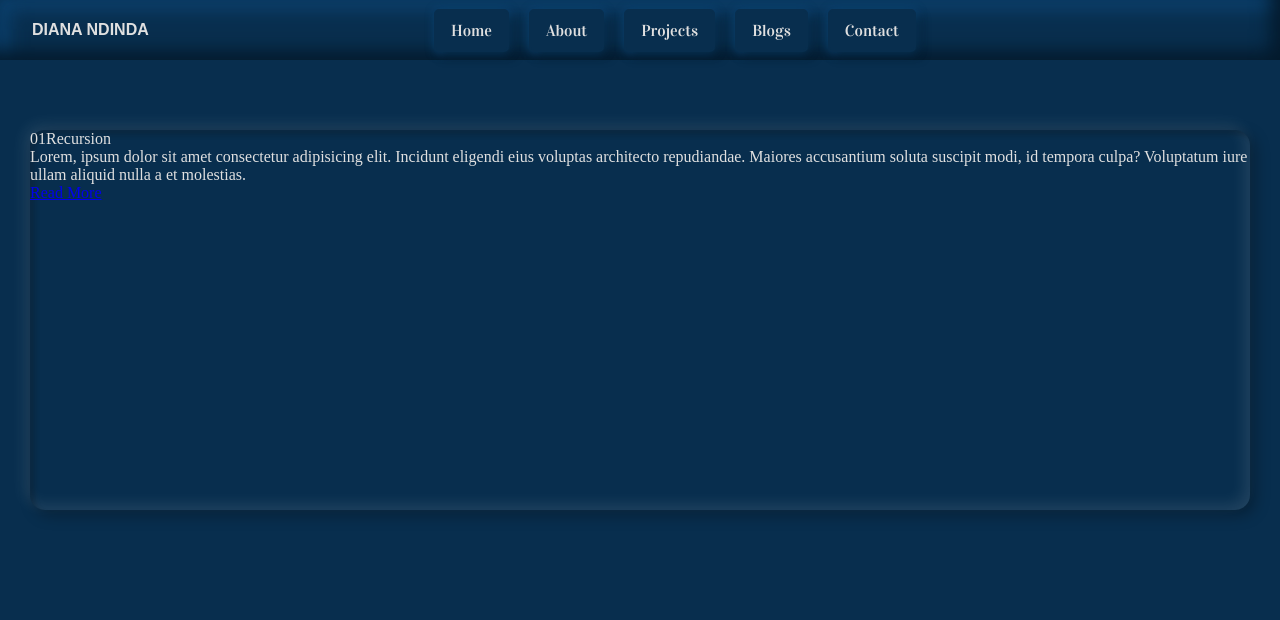
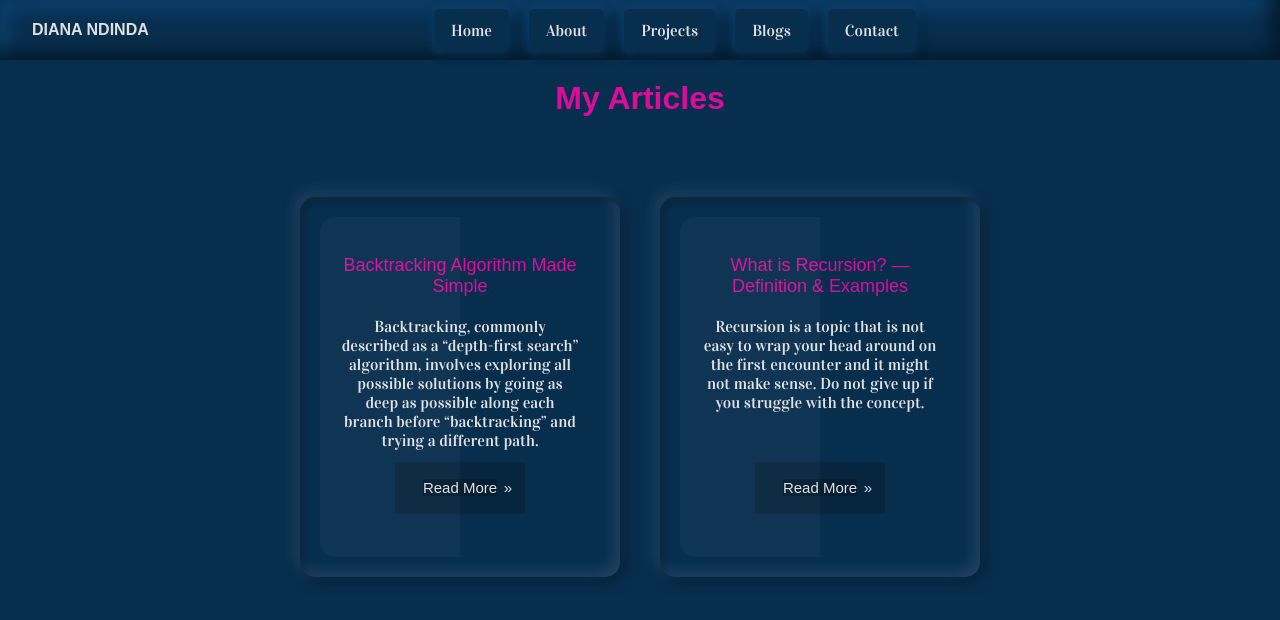
Before and after one commit to Diana-nyamai/ndinda_portfolio, a React (Create React App) app: page /Blogs in a window 1280 px wide. Shown: the top 620 px of the page. Built offline with nearby package versions, Linux system fonts and the light colour scheme; a web font is replaced by a local one.

Commit message:
Update: adding blog content

```diff
--- a/src/pages/Blogs.js
+++ b/src/pages/Blogs.js
@@ -1,21 +1,40 @@
-import React from 'react'
-import { Link } from 'react-router-dom'
+import React from "react";
+import Button2 from "../components/Button2";
 
 function Blogs() {
+  const blogLists = [
+    {
+      title: "Backtracking Algorithm Made Simple",
+      content:
+        "Backtracking, commonly described as a “depth-first search”  algorithm, involves exploring all possible solutions by going as deep as possible along each branch before “backtracking” and trying a different path.",
+      link: "https://ndindacodes.substack.com/p/backtracking-algorithm-made-simple",
+    },
+    {
+      title: "What is Recursion? — Definition & Examples",
+      content:
+        "Recursion is a topic that is not easy to wrap your head around on the first encounter and it might not make sense. Do not give up if you struggle with the concept.",
+      link: "https://medium.com/@dnyamai.dn/what-is-recursion-definition-examples-efdedb2024c4",
+    },
+  ];
   return (
-    <div className='blogContainer'>
-      <div className="blogCard">
-        <div className="blogBox">
-          <div className="blogContent">
-            <span className='cardHeading'>01</span>
-              <span className='blogContent'>Recursion</span>
-              <p>Lorem, ipsum dolor sit amet consectetur adipisicing elit. Incidunt eligendi eius voluptas architecto repudiandae. Maiores accusantium soluta suscipit modi, id tempora culpa? Voluptatum iure ullam aliquid nulla a et molestias.</p>
-              <Link to="#">Read More</Link>
+    <div className="mainBlogContainer">
+      <h1 className="animate__animated animate__backInDown">My Articles</h1>
+    <div className="blogContainer animate__animated animate__zoomIn">
+
+      {blogLists.map((blog, index) => (
+        <div key={index} className="blogCard">
+          <div className="blogBox">
+            <div className="blogContent">
+              <span className="blogTitle">{blog.title}</span>
+              <p>{blog.content}</p>
+              <Button2 name="Read More" link={blog.link} />
+            </div>
           </div>
         </div>
-      </div>
+      ))}
     </div>
-  )
+    </div>
+  );
 }
 
-export default Blogs
+export default Blogs;
--- a/src/styles/pages/blogs.scss
+++ b/src/styles/pages/blogs.scss
@@ -1,7 +1,18 @@
+.mainBlogContainer{
+    width: 100%;
+}
+.mainBlogContainer h1{
+    text-align: center;
+    font-family: $heading-font;
+    margin: 20px auto;
+    color: $secondary-color;
+}
 .blogContainer{
-    // border: 1px solid red;
+    position: relative;
     display: flex;
     align-items: center;
+    justify-content: center;
+    gap: 40px;
     flex-wrap: wrap;
     margin: 40px 0;
     border-radius: 20px;
@@ -15,6 +26,47 @@
     5px 5px 15px rgba(0,0, 0, 0.3),
     -5px -5px 15px rgba(255, 255, 255, 0.1);
     border-radius: 15px;
-    margin: 30px;
+    margin: 60px 0;
     transition: 0.5s;
 }
+.blogContainer .blogCard .blogBox{
+    position: absolute;
+    top: 20px;
+    left: 20px;
+    right: 20px;
+    bottom: 20px;
+    background: $primary-color;
+    border-radius: 15px;
+    display: flex;
+    justify-content: center;
+    align-items: center;
+    overflow: hidden;
+    transition: 0.5s;
+}
+.blogContainer .blogCard, .blogBox:hover{
+    transform: translateY(-20px);
+}
+.blogBox::before{
+    content: "";
+    position: absolute;
+    top: 0;
+    left: 0;
+    width: 50%;
+    height: 100%;
+    background-color: rgba(255, 255, 255, 0.03);
+}
+.blogContent{
+    padding: 20px;
+    text-align: center;
+}
+
+.blogTitle{
+    font-size: 18px;
+    font-family: $heading-font;
+    color: $secondary-color;
+}
+.blogContent p{
+    font-family: $body-font;
+    margin: 20px auto;
+    height: 120px;
+}
```
